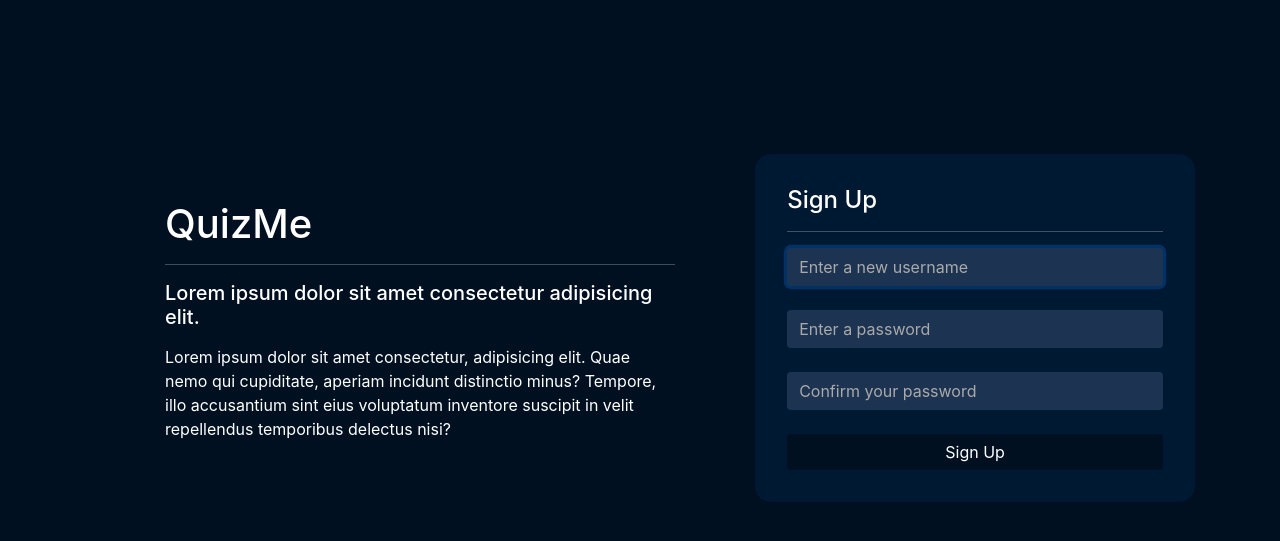
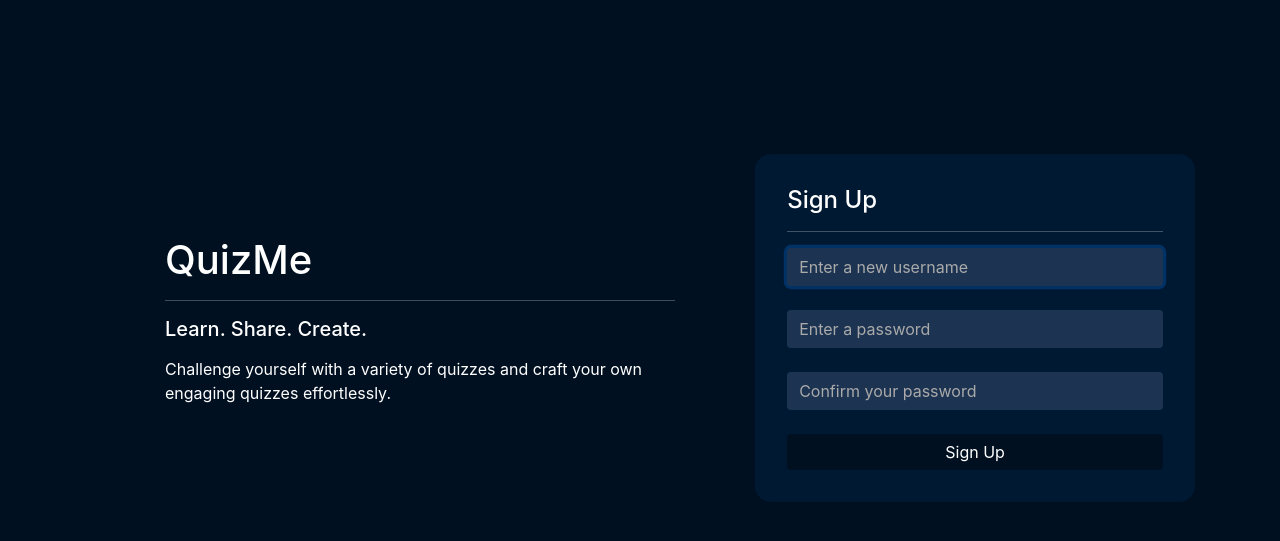
Before and after one commit to SirDroffilc/QuizMe-CS50x-Final-Project, a Flask app: page /signup in a window 1280 px wide. Shown: the part 56-597 px from the top of the page. Run offline with Flask 3, Linux system fonts and the light colour scheme; some libraries are stand-ins or nearby versions.

Commit message:
login and signup infos

```diff
--- a/web_app/blueprints/auth/templates/auth/login.html
+++ b/web_app/blueprints/auth/templates/auth/login.html
@@ -6,8 +6,8 @@
     <div class="quizme-content align-self-center">
         <p class="h1">QuizMe</p>
         <hr style="border-color: white;">
-        <p class="h5 pb-2">Lorem ipsum dolor sit amet consectetur adipisicing elit.</p>
-        <p>Lorem ipsum dolor sit amet consectetur, adipisicing elit. Quae nemo qui cupiditate, aperiam incidunt distinctio minus? Tempore, illo accusantium sint eius voluptatum inventore suscipit in velit repellendus temporibus delectus nisi?</p>
+        <p class="h5 pb-2">Learn. Share. Create.</p>
+        <p>Challenge yourself with a variety of quizzes and craft your own engaging quizzes effortlessly.</p>
     </div>
     <div class="login-content align-self-center">
         <p class="h4 text-left">Log in</p>
--- a/web_app/blueprints/auth/templates/auth/signup.html
+++ b/web_app/blueprints/auth/templates/auth/signup.html
@@ -6,8 +6,8 @@
     <div class="quizme-content align-self-center">
         <p class="h1">QuizMe</p>
         <hr style="border-color: white;">
-        <p class="h5 pb-2">Lorem ipsum dolor sit amet consectetur adipisicing elit.</p>
-        <p>Lorem ipsum dolor sit amet consectetur, adipisicing elit. Quae nemo qui cupiditate, aperiam incidunt distinctio minus? Tempore, illo accusantium sint eius voluptatum inventore suscipit in velit repellendus temporibus delectus nisi?</p>
+        <p class="h5 pb-2">Learn. Share. Create.</p>
+        <p>Challenge yourself with a variety of quizzes and craft your own engaging quizzes effortlessly.</p>
     </div>
     <div class="signup-content align-self-center">
         <p class="h4 text-left">Sign Up</p>
```
